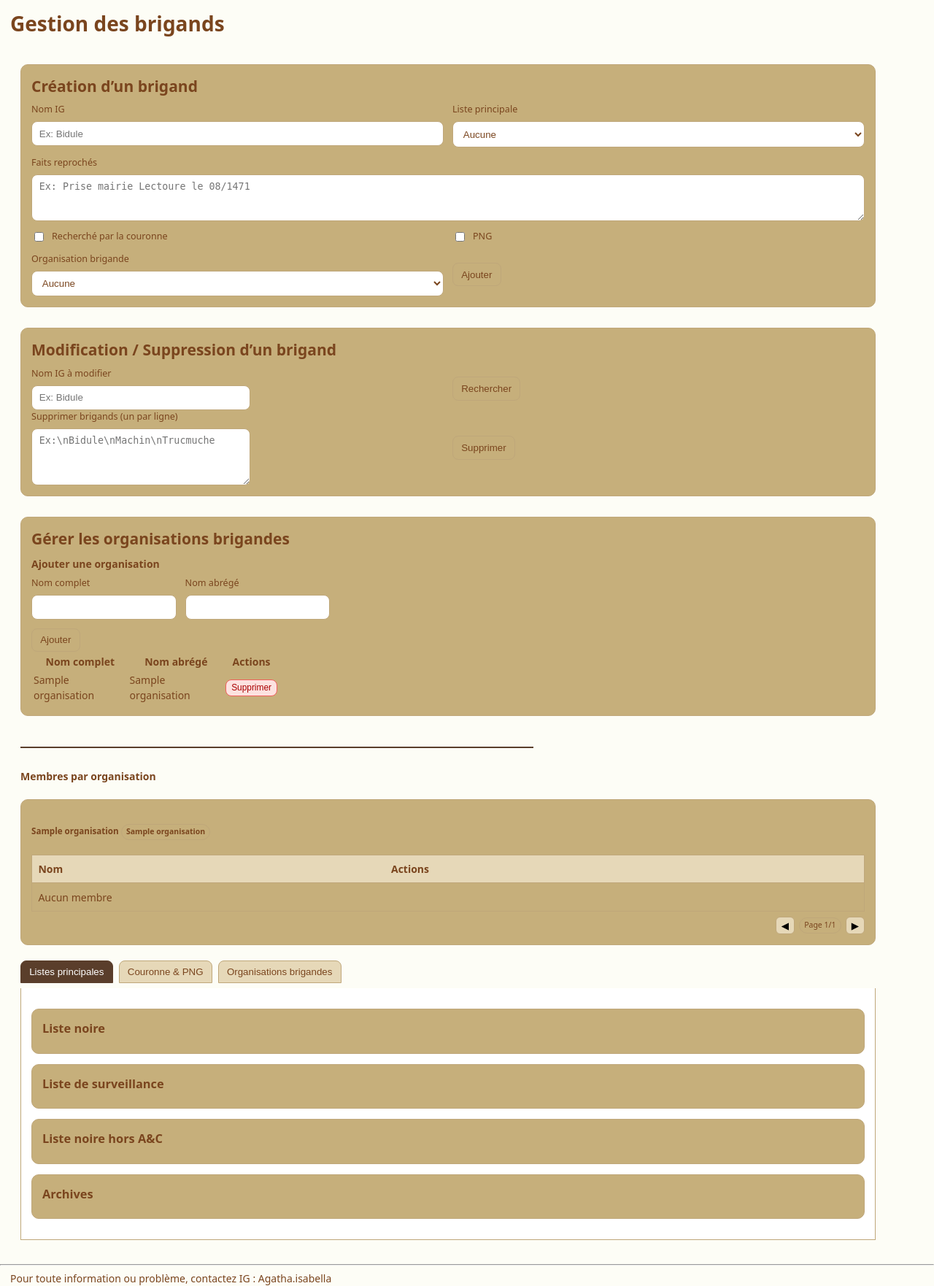
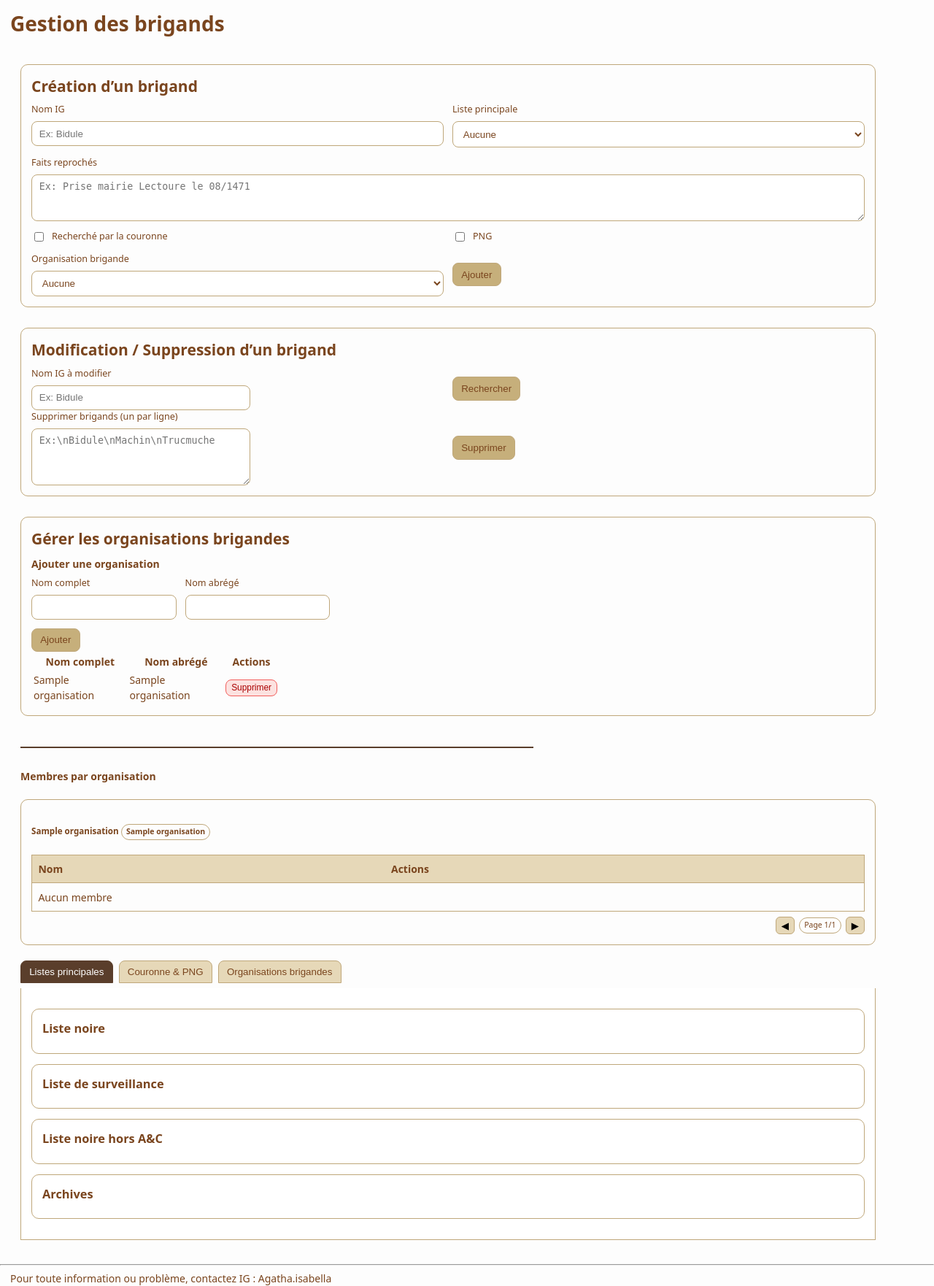
Before and after one commit to Angelah33/les-douanes-du-sud, a Flask app: page /brigands in a window 1280 px wide. Shown: the part 38-1800 px from the top of the page at 73% size. Run offline with Flask 3, Linux system fonts and the light colour scheme; a user stored in the database is signed in; tables that the repository leaves empty hold one stand-in row (values such as "Sample post"); some libraries are stand-ins or nearby versions.

Commit message:
Update style.css

```diff
--- a/static/css/style.css
+++ b/static/css/style.css
@@ -11,8 +11,7 @@
 
 /* Thème brigands clair */
 body.brigands {
-  --bg: #fdfdf6;
-  --card: #C6AF7B;
+  --card: --card: #EDE2C9;
   --muted: #7A451E;
   --text: #7A451E;
   --border: #bfa77a;
```
